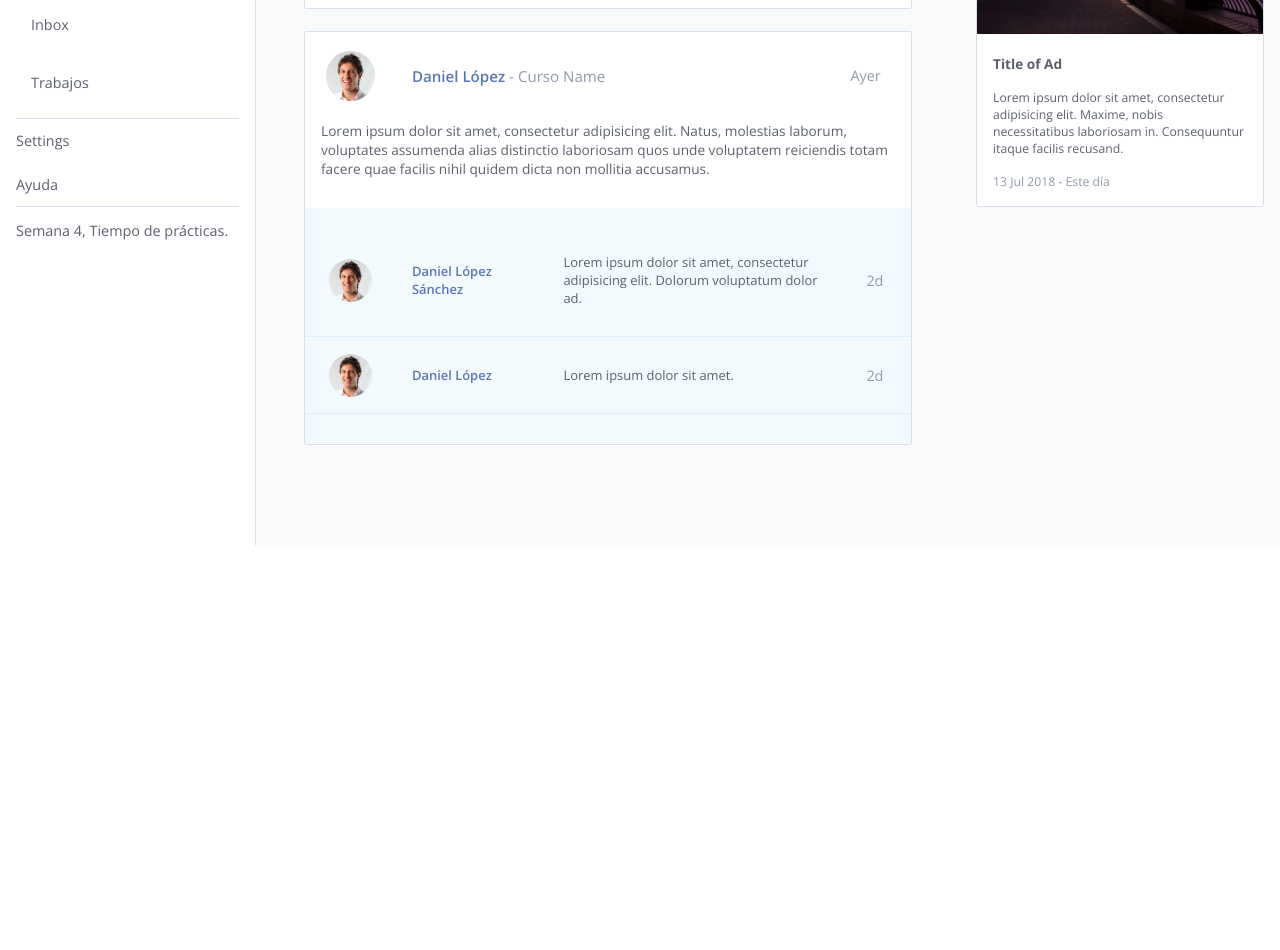
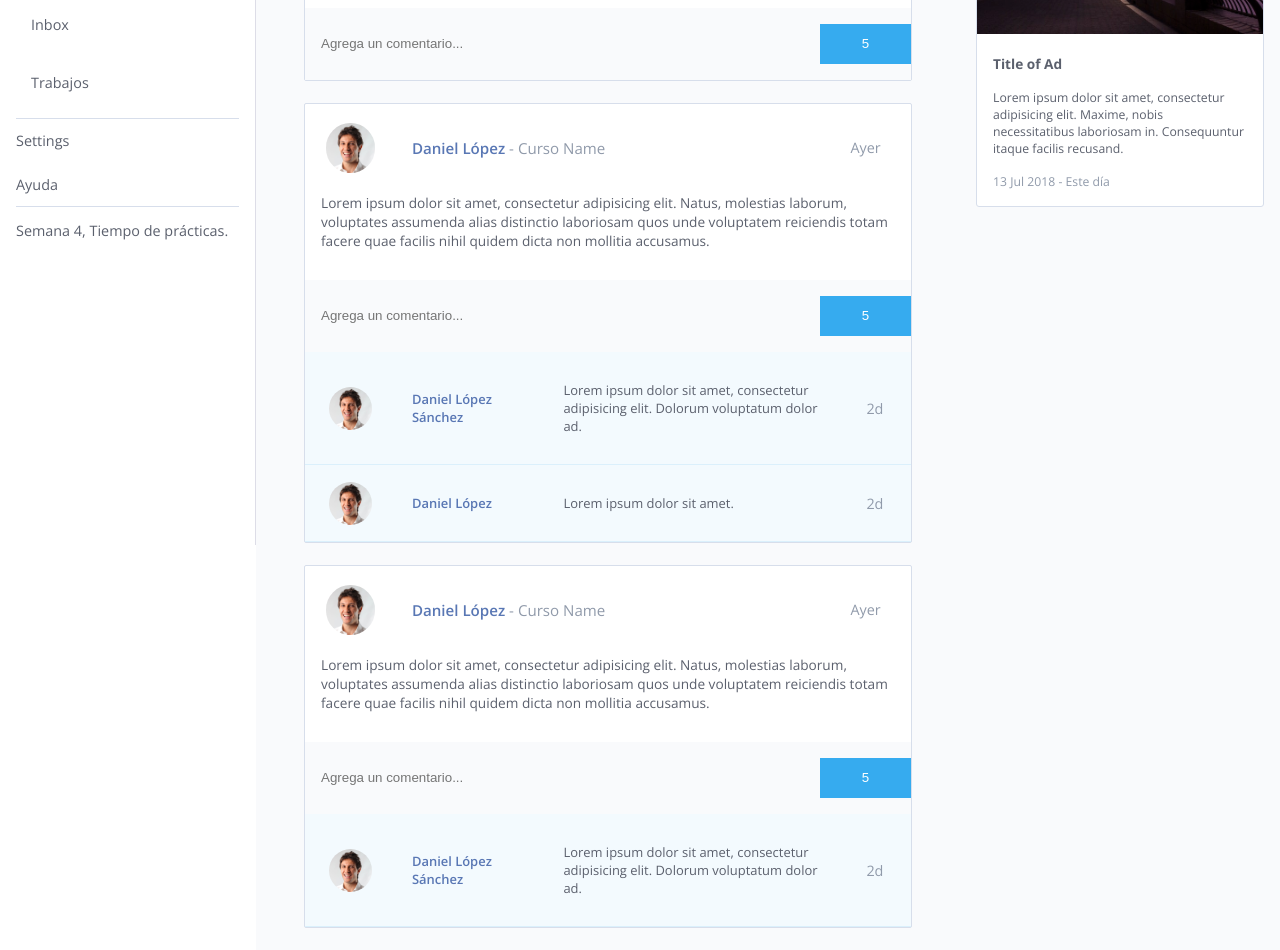
Before and after one commit to dlopez525/easyApp, a plain HTML site: page index.html in a window 1280 px wide. Shown: the part 255-1205 px from the top of the page. Before the commit the page ends 800 px from the top, so only its background shows below. Drawn offline with nearby package versions, Linux system fonts and the light colour scheme.

Commit message:
Add comment list

```diff
--- a/assets/scss/components/easy/_body.scss
+++ b/assets/scss/components/easy/_body.scss
@@ -83,9 +83,66 @@
   }
 
   &__footer {
-    padding-top: $gutter;
-    padding-bottom: 30px;
+    // padding-top: $gutter;
+    // padding-bottom: 30px;
     background: lighten($azul2, 30%);
+
+    &__addcomment {
+      @include edContainer;
+      background: $bg;
+      padding-top: $gutter;
+      padding-bottom: $gutter;
+
+      &__box {
+        @include edItem(80,80,85);
+        @include padding(0);
+
+        &__input {
+          border: none;
+          appearance: none;
+          outline: none;
+          width: 100%;
+          background: none;
+          padding-left: $gutter;
+          padding-top: 10px;
+          padding-right: $gutter;
+          padding-bottom: 10px;
+          line-height: 1.5em;
+          border-radius: 2px;
+          color: $gris3;
+        }
+
+        &__input:focus {
+          background: darken($bg, 10%);
+        }
+      }
+
+      &__send {
+        @include edItem(20,20,15);
+        @include padding(0);
+
+        &__button {
+          border: none;
+          appearance: none;
+          outline: none;
+          width: 100%;
+          height: 100%;
+          text-align: center;
+          line-height: 1.5em;
+          background: darken($azul2, 10%);
+          color: #fff;
+          transition: .3s all;
+        }
+
+        &__button:hover {
+          background: darken($azul2, 20%);
+        }
+
+        &__button:active {
+          background: darken($azul2, 30%);
+        }
+      }
+    }
 
     &__comment {
       @include edContainer;
--- a/index.html
+++ b/index.html
@@ -68,6 +68,16 @@
         <div class="post__body">
           <div class="post__body__content"><p class="post__body__content__text">Lorem ipsum dolor sit amet, consectetur adipisicing elit. Natus, molestias laborum, voluptates assumenda alias distinctio laboriosam quos unde voluptatem reiciendis totam facere quae facilis nihil quidem dicta non mollitia accusamus.</p></div>
         </div>
+        <div class="post__footer">
+          <div class="post__footer__addcomment">
+            <div class="post__footer__addcomment__box">
+              <input type="text" placeholder="Agrega un comentario..." class="post__footer__addcomment__box__input" title="Agrega un Comentario">
+            </div>
+            <div class="post__footer__addcomment__send">
+              <input type="submit" name="" value="5" class="post__footer__addcomment__send__button">
+            </div>
+          </div>
+        </div>
       </article>
       <article class="post">
         <div class="post__head">
@@ -79,6 +89,14 @@
           <div class="post__body__content"><p class="post__body__content__text">Lorem ipsum dolor sit amet, consectetur adipisicing elit. Natus, molestias laborum, voluptates assumenda alias distinctio laboriosam quos unde voluptatem reiciendis totam facere quae facilis nihil quidem dicta non mollitia accusamus.</p></div>
         </div>
         <div class="post__footer">
+          <div class="post__footer__addcomment">
+            <div class="post__footer__addcomment__box">
+              <input type="text" placeholder="Agrega un comentario..." class="post__footer__addcomment__box__input" title="Agrega un Comentario">
+            </div>
+            <div class="post__footer__addcomment__send">
+              <input type="submit" name="" value="5" class="post__footer__addcomment__send__button">
+            </div>
+          </div>
           <div class="post__footer__comment">
             <div class="post__footer__comment__profile"><img src="/assets/img/user.jpg" alt="" class="post__footer__comment__profile__img"></div>
             <div class="post__footer__comment__username"><p class="post__footer__comment__username__name">Daniel López Sánchez</p></div>
@@ -89,6 +107,33 @@
             <div class="post__footer__comment__profile"><img src="/assets/img/user.jpg" alt="" class="post__footer__comment__profile__img"></div>
             <div class="post__footer__comment__username"><p class="post__footer__comment__username__name">Daniel López</p></div>
             <div class="post__footer__comment__content"><p class="post__footer__comment__content__text">Lorem ipsum dolor sit amet.</p></div>
+            <div class="post__footer__comment__date"><p class="post__footer__comment__date__time">2d</p></div>
+          </div>
+        </div>
+      </article>
+
+      <article class="post">
+        <div class="post__head">
+          <div class="post__head__profile"><img src="/assets/img/user.jpg" alt="" class="post__head__profile__img"></div>
+          <div class="post__head__username"><p class="post__head__username__name">Daniel López <span>- Curso Name</span></p></div>
+          <div class="post__head__date"><p class="post__head__date__time">Ayer</p></div>
+        </div>
+        <div class="post__body">
+          <div class="post__body__content"><p class="post__body__content__text">Lorem ipsum dolor sit amet, consectetur adipisicing elit. Natus, molestias laborum, voluptates assumenda alias distinctio laboriosam quos unde voluptatem reiciendis totam facere quae facilis nihil quidem dicta non mollitia accusamus.</p></div>
+        </div>
+        <div class="post__footer">
+          <div class="post__footer__addcomment">
+            <div class="post__footer__addcomment__box">
+              <input type="text" placeholder="Agrega un comentario..." class="post__footer__addcomment__box__input" title="Agrega un Comentario">
+            </div>
+            <div class="post__footer__addcomment__send">
+              <input type="submit" name="" value="5" class="post__footer__addcomment__send__button">
+            </div>
+          </div>
+          <div class="post__footer__comment">
+            <div class="post__footer__comment__profile"><img src="/assets/img/user.jpg" alt="" class="post__footer__comment__profile__img"></div>
+            <div class="post__footer__comment__username"><p class="post__footer__comment__username__name">Daniel López Sánchez</p></div>
+            <div class="post__footer__comment__content"><p class="post__footer__comment__content__text">Lorem ipsum dolor sit amet, consectetur adipisicing elit. Dolorum voluptatum dolor ad.</p></div>
             <div class="post__footer__comment__date"><p class="post__footer__comment__date__time">2d</p></div>
           </div>
         </div>
```
Also changed, not shown: assets/css/styles.css, icons.txt.
